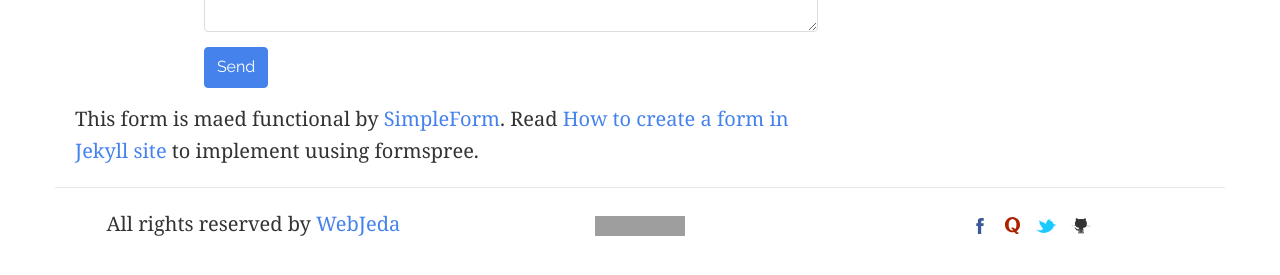
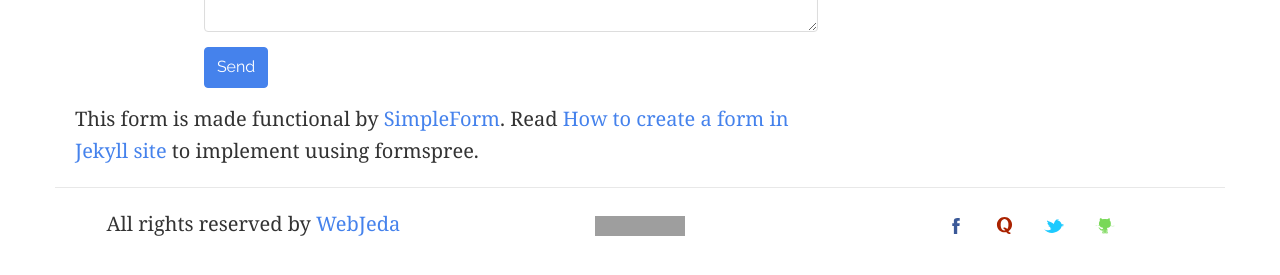
Before and after one commit to sharu725/cards, a Jekyll site: the page built from contact.md, in a window 1280 px wide. Shown: the part 472-747 px from the top of the page. Built offline with Jekyll 4.4.1, drawn with Linux system fonts in a browser that asks for light colours; grey boxes are pictures that could not be loaded.

Commit message:
no message

```diff
--- a/_includes/header.html
+++ b/_includes/header.html
@@ -15,8 +15,8 @@
     <!-- Collect the nav links, forms, and other content for toggling -->
     <div class="collapse navbar-collapse " id="bs-example-navbar-collapse-1">
             <ul class="nav navbar-nav navbar-right">
-        <li><a href="/about/">About</a></li>
-        <li><a href="/contact/">Contact</a></li>
+        <li><a href="{{site.baseurl}}/about/">About</a></li>
+        <li><a href="{{site.baseurl}}/contact/">Contact</a></li>
         <li class="dropdown">
           <a href="#" class="dropdown-toggle" data-toggle="dropdown" role="button" aria-haspopup="true" aria-expanded="false">Download <span class="caret"></span></a>
           <ul class="dropdown-menu">
--- a/_sass/_layout.scss
+++ b/_sass/_layout.scss
@@ -37,7 +37,11 @@
     list-style: none;
     display: inline;
     margin-left: 10px;
+    padding: 5px 8px;
     }
+.social:hover {
+     opacity: 0.7;
+}
 .social img {
     width: 20px;
 }
--- a/contact.md
+++ b/contact.md
@@ -41,4 +41,4 @@
 </form>
 
 
-This form is maed functional by [SimpleForm](https://getsimpleform.com){: target="_blank"}. Read [How to create a form in Jekyll site](http://blog.webjeda.com/jekyll-contact-form/){: target="_blank"} to implement uusing formspree.
+This form is made functional by [SimpleForm](https://getsimpleform.com){: target="_blank"}. Read [How to create a form in Jekyll site](http://blog.webjeda.com/jekyll-contact-form/){: target="_blank"} to implement uusing formspree.
```
Also changed, not shown: about.md (+1 -1 lines), images/github.svg.
